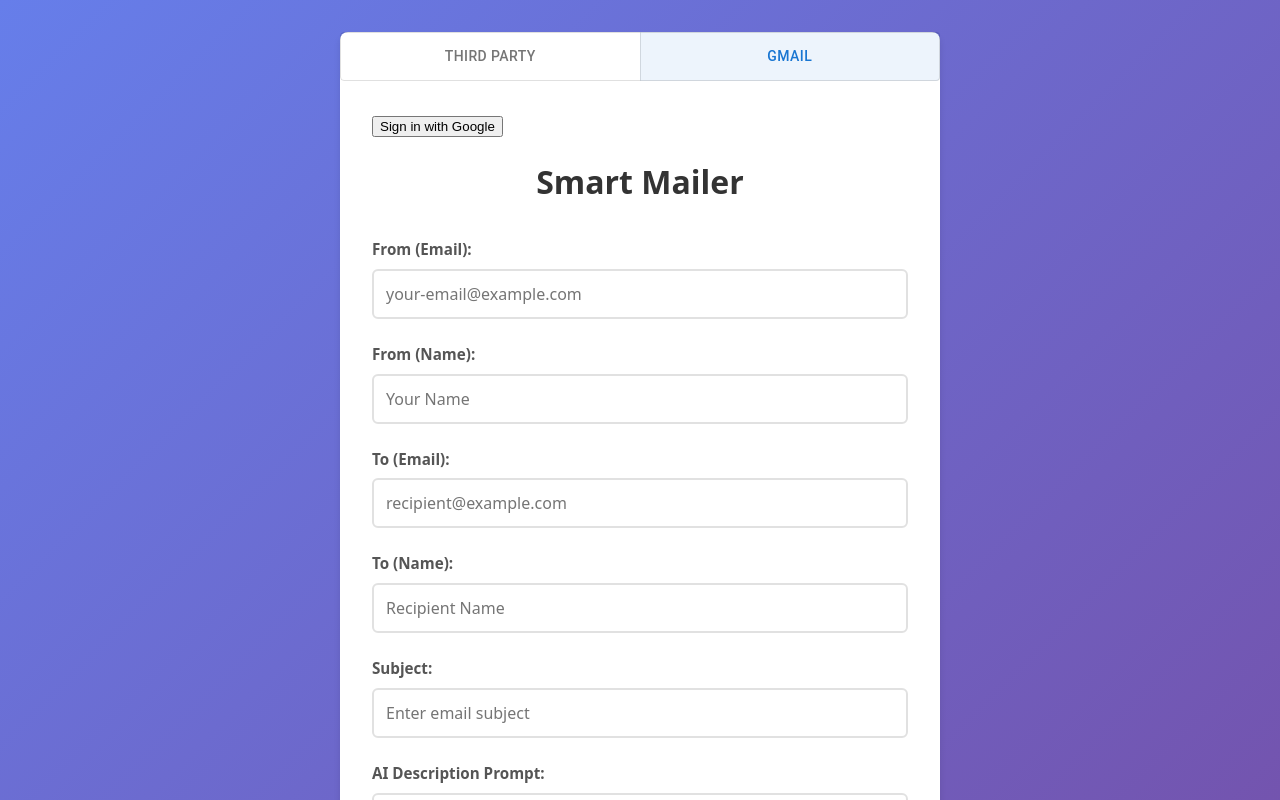
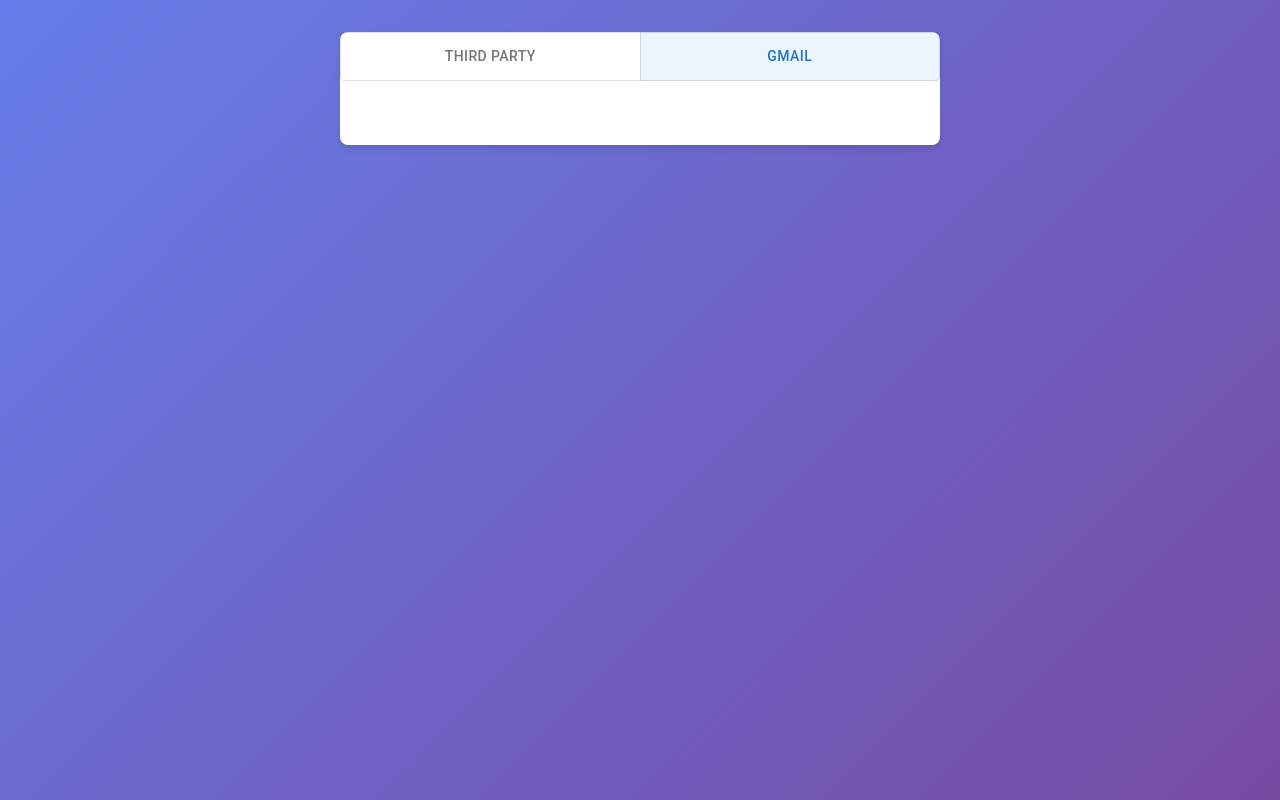
Before and after one commit to hobbbbies/smart-mailer-FE, a React (Vite) app: page / in a window 1280 px wide. Shown: the top 800 px of the page. Built offline with nearby package versions, Linux system fonts and the light colour scheme.

Commit message:
Resets form data on submission, not on modal close

```diff
--- a/src/App.jsx
+++ b/src/App.jsx
@@ -5,6 +5,7 @@
 import { useSearchParams } from 'react-router-dom'
 import Google from './components/Google/Google'
 import AccountToggle from './components/AccountToggle'
+import { UserProvider } from './contexts/UserContext'
 
 function App() {
   const [formData, setFormData] = useState({
@@ -105,14 +106,6 @@
         setResponseHistory(prev => [...prev, result.email]);
         setPromptHistory(prev => [...prev, formData.descriptionPrompt]);
         setShowResponse(true);
-        setFormData({
-          sender: '',
-          senderName: '',
-          receiver: '',
-          receiverName: '',
-          subject: '',
-          descriptionPrompt: '',
-        })
       } else {
         alert('Failed to send email. Please try again.')
       }
@@ -138,9 +131,19 @@
         </div>
       </main>
     )
+  } else if (!user) {
+    return (
+      <main>
+          <div className='main-container'>
+           <AccountToggle serviceType={serviceType} setServiceType={setServiceType}/>
+          <div className='container'></div>
+          </div>
+      </main>
+    )
   }
 
   return (
+    <UserProvider user={user}>
       <main>
         <div className="main-container">
           <AccountToggle serviceType={serviceType} setServiceType={setServiceType}/>
@@ -149,30 +152,6 @@
             {serviceType==="Gmail" ? <Google user={user} /> : <div><i>Emails will be sent through a third party domain</i></div>}
             <h1>Smart Mailer</h1>
             <form onSubmit={handleSubmit} className="email-form">
-            <div className="form-group">
-              <label htmlFor="sender">From (Email):</label>
-              <input
-                type="email"
-                id="sender"
-                name="sender"
-                value={formData.sender}
-                onChange={handleChange}
-                required
-                placeholder="your-email@example.com"
-              />
-            </div>
-            <div className="form-group">
-              <label htmlFor="senderName">From (Name):</label>
-              <input
-                type="text"
-                id="senderName"
-                name="senderName"
-                value={formData.senderName}
-                onChange={handleChange}
-                required
-                placeholder="Your Name"
-              />
-            </div>
             <div className="form-group">
               <label htmlFor="receiver">To (Email):</label>
               <input
@@ -253,10 +232,12 @@
             serviceType={serviceType}
             attachments={attachments}
             setAttachments={setAttachments}
+            setFormData={setFormData}
           />
         </div>
       </div>
     </main>
+    </UserProvider>
   )
 }
 
--- a/src/components/EmailResponse.jsx
+++ b/src/components/EmailResponse.jsx
@@ -1,9 +1,11 @@
 import { useState } from 'react'
+import { useUser } from '../contexts/UserContext'
 
-const EmailResponse = ({ responseHistory, setResponseHistory, promptHistory, setPromptHistory, isVisible, onClose, serviceType, attachments, setAttachments }) => {
+const EmailResponse = ({ responseHistory, setResponseHistory, promptHistory, setPromptHistory, isVisible, onClose, serviceType, attachments, setAttachments, setFormData }) => {
   const [isSending, setIsSending] = useState(false);
   const [promptButtonLoading, setPromptButtonLoading] = useState(false);
   const [descriptionPrompt, setDescriptionPrompt] = useState('');
+  const user = useUser();
 
   const email = responseHistory[responseHistory.length-1];
 
@@ -16,28 +18,39 @@
       if (serviceType === 'Gmail') endpoint = 'send-gmail'
 
       const formData = new FormData();
-      for (const [key, value] of Object.entries(email)) {
+      // Replace sender with user.email for FormData
+      const emailData = { ...email };
+      if (user?.email) {
+        emailData.sender = user.email;
+        emailData.senderName = user.given_name;
+      }
+
+      for (const [key, value] of Object.entries(emailData)) {
         if (value !== null && value !== undefined) {
           formData.append(key, value);
         }
       }
-      console.log("attachments: ", attachments);
-      console.log('formData: ', formData);
       if (attachments && attachments.length > 0) {
        [ ...attachments].map((file) => {
             formData.append(`attachments`, file);
         });
       }
-
       const response = await fetch(`${import.meta.env.VITE_API_URL}/api/email/${endpoint}`, {
         method: 'POST',
         body: formData
       });
-
       if (response.ok) {
         setResponseHistory([]);
         setPromptHistory([]);
         setAttachments([]);
+         // Reset form data but preserve tone
+        setFormData(prev => ({
+          receiver: '',
+          receiverName: '',
+          subject: '',
+          descriptionPrompt: '',
+          tone: prev.tone,
+        }));
         alert('Email sent successfully!');
         onClose(); // Close the email response component
       } else {
@@ -87,7 +100,6 @@
 
 
   if (!isVisible || !email) return null
-
   return (
     <div className="modal-overlay" onClick={onClose}>
       <div className="email-response" onClick={(e) => e.stopPropagation()}>
@@ -104,7 +116,7 @@
         </div>
         <div className="email-preview">
           <div className="email-meta">
-            <p><strong>From:</strong> {email.sender || 'N/A'}</p>
+            <p><strong>From:</strong> {user?.email || 'N/A'}</p>
             <p><strong>To:</strong> {email.receiver || 'N/A'}</p>
             <p><strong>Subject:</strong> {email.subject || 'N/A'}</p>
           </div>
--- /dev/null
+++ b/src/contexts/UserContext.jsx
@@ -0,0 +1,19 @@
+import { createContext, useContext } from 'react';
+
+const UserContext = createContext();
+
+export const UserProvider = ({ children, user }) => {
+  return (
+    <UserContext.Provider value={user}>
+      {children}
+    </UserContext.Provider>
+  );
+};
+
+export const useUser = () => {
+  const context = useContext(UserContext);
+  if (context === undefined) {
+    throw new Error('useUser must be used within a UserProvider');
+  }
+  return context;
+};
```
Lines whose indentation alone changed are shown as unchanged.
